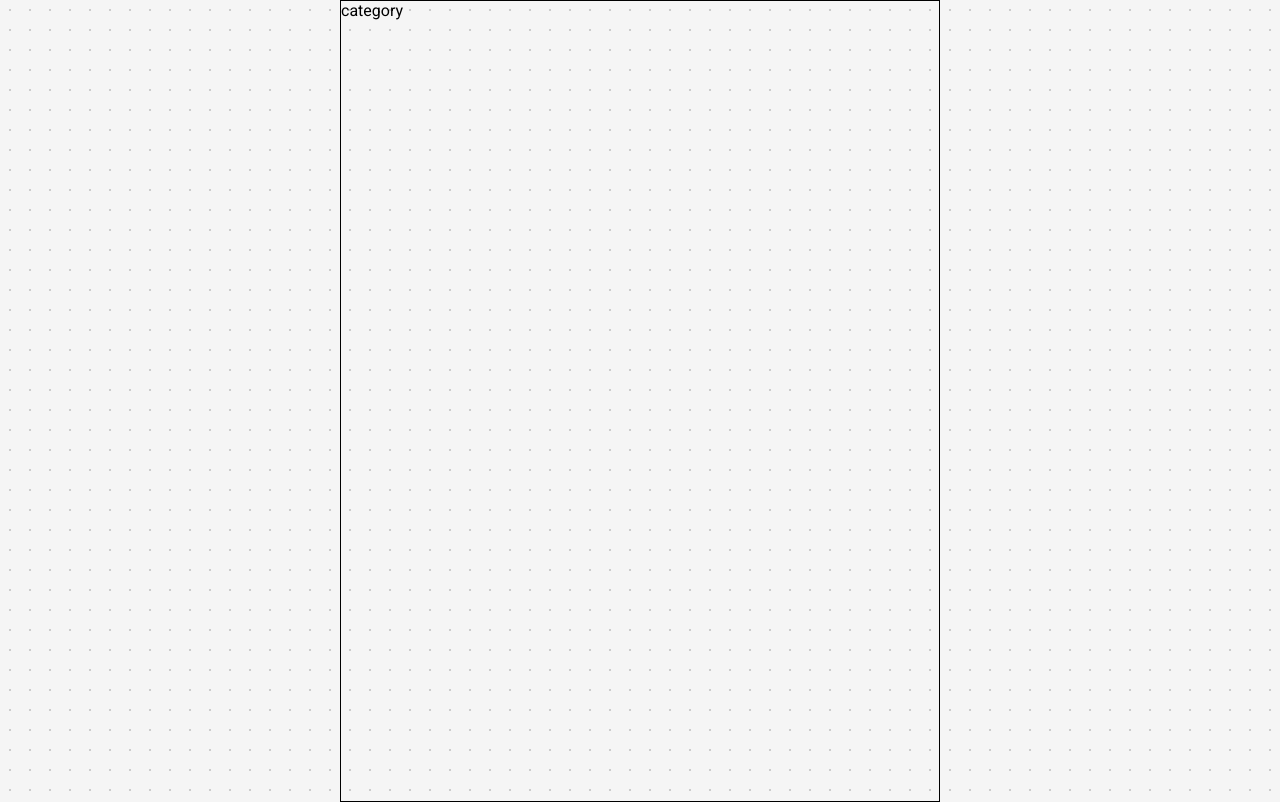
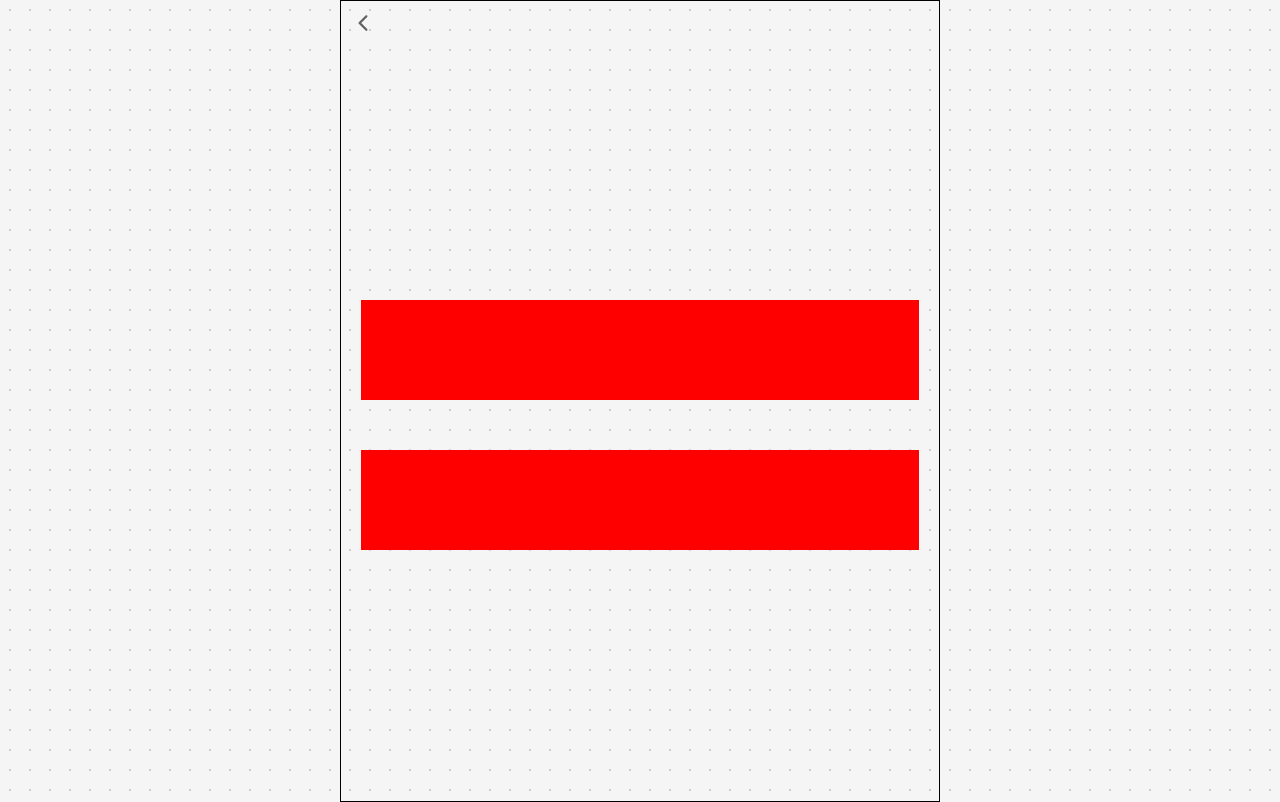
Before and after one commit to MenuPicker/MenuPicker_FE, a React (Vite) app: page /category in a window 1280 px wide. Built offline with nearby package versions, Linux system fonts and the light colour scheme.

Commit message:
feat: 전반적인 틀 구현

```diff
--- /dev/null
+++ b/src/css/page/categoryPage.module.css
@@ -0,0 +1,42 @@
+.pageContainer {
+  height: 100%;
+  width: 100%;
+  display: flex;
+  flex-direction: column;
+  position: relative;
+}
+.header {
+  color: #606060ff;
+  /* margin-top: 20px; */
+  height: 6vh;
+  font-weight: bold;
+}
+.backIcon {
+  height: 24px;
+  width: 24px;
+  margin-top: 10px;
+  margin-left: 10px;
+}
+.content {
+  height: 94vh;
+  padding: 0 20px;
+  box-sizing: border-box;
+  display: flex;
+  justify-content: center;
+  align-items: center;
+}
+
+.selectDiv {
+  width: 100%;
+  display: flex;
+  flex-direction: column;
+  justify-content: center;
+  align-items: center;
+  gap: 50px;
+}
+.foodDiv,
+.drinkDiv {
+  height: 100px;
+  width: 100%;
+  background-color: red;
+}
--- a/src/css/page/index.module.css
+++ b/src/css/page/index.module.css
@@ -15,7 +15,7 @@
   width: 600px;
   box-sizing: border-box;
 }
-header {
+.header {
   font-size: 13px;
   color: #606060ff;
   text-align: center;
--- a/src/page/CategoryPage.tsx
+++ b/src/page/CategoryPage.tsx
@@ -1,3 +1,25 @@
+import { IoIosArrowBack } from "react-icons/io";
+import categoryStyle from "../css/page/categoryPage.module.css";
+import { useNavigate } from "react-router-dom";
+
 export default function CategoryPage() {
-  return <div>category</div>;
+  const navigate = useNavigate();
+  return (
+    <div className={categoryStyle.pageContainer}>
+      <header className={categoryStyle.header}>
+        <IoIosArrowBack
+          className={categoryStyle.backIcon}
+          onClick={() => {
+            navigate(-1);
+          }}
+        />
+      </header>
+      <div className={categoryStyle.content}>
+        <div className={categoryStyle.selectDiv}>
+          <div className={categoryStyle.foodDiv}></div>
+          <div className={categoryStyle.drinkDiv}></div>
+        </div>
+      </div>
+    </div>
+  );
 }
--- a/src/page/Index.tsx
+++ b/src/page/Index.tsx
@@ -23,7 +23,7 @@ export default function Index() {
           <button onClick={clickDownloadBtn}>앱으로 열기</button>
         </div>
       )}
-      <header>
+      <header className={indexStyle.header}>
         <em>MenuPicker</em>
       </header>
       <div className={indexStyle.content}>
```
